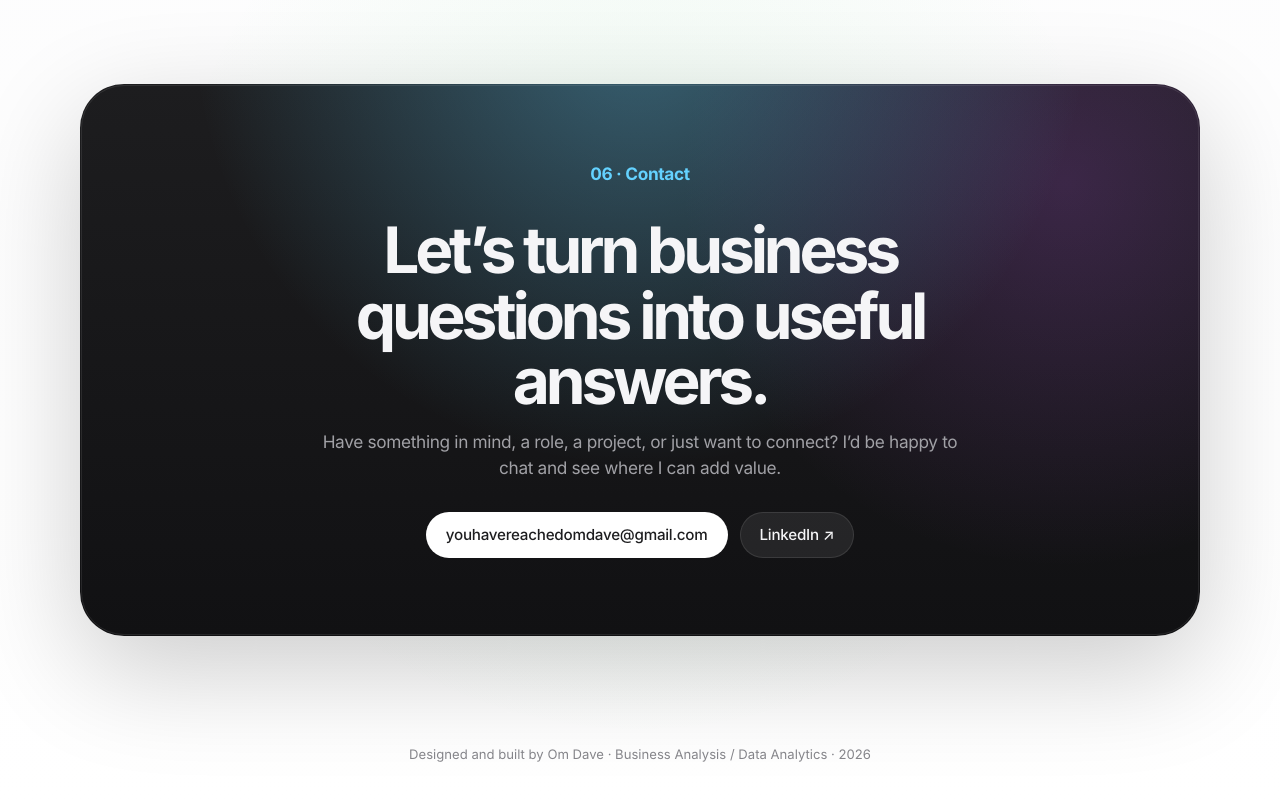
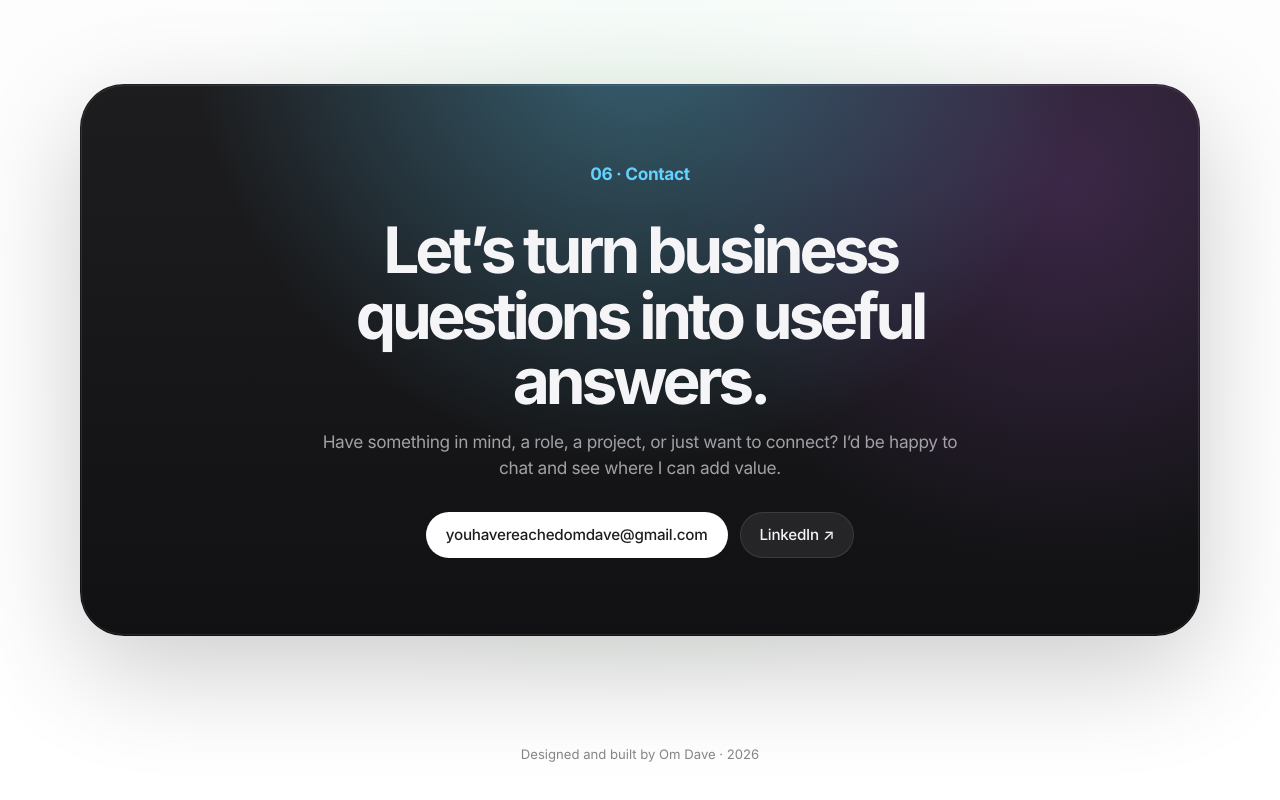
Before and after one commit to omdave2004/github-portfolio, a plain HTML site: page index.html in a window 1280 px wide. Shown: the part 6030-6830 px from the top of the page. Drawn offline with Linux system fonts and the light colour scheme.

Commit message:
Update index.html

```diff
--- a/index.html
+++ b/index.html
@@ -1525,7 +1525,7 @@
     </main>
 
     <footer class="shell">
-      <p>Designed and built by Om Dave · Business Analysis / Data Analytics · 2026</p>
+      <p>Designed and built by Om Dave · 2026</p>
     </footer>
   </div>
 
```
